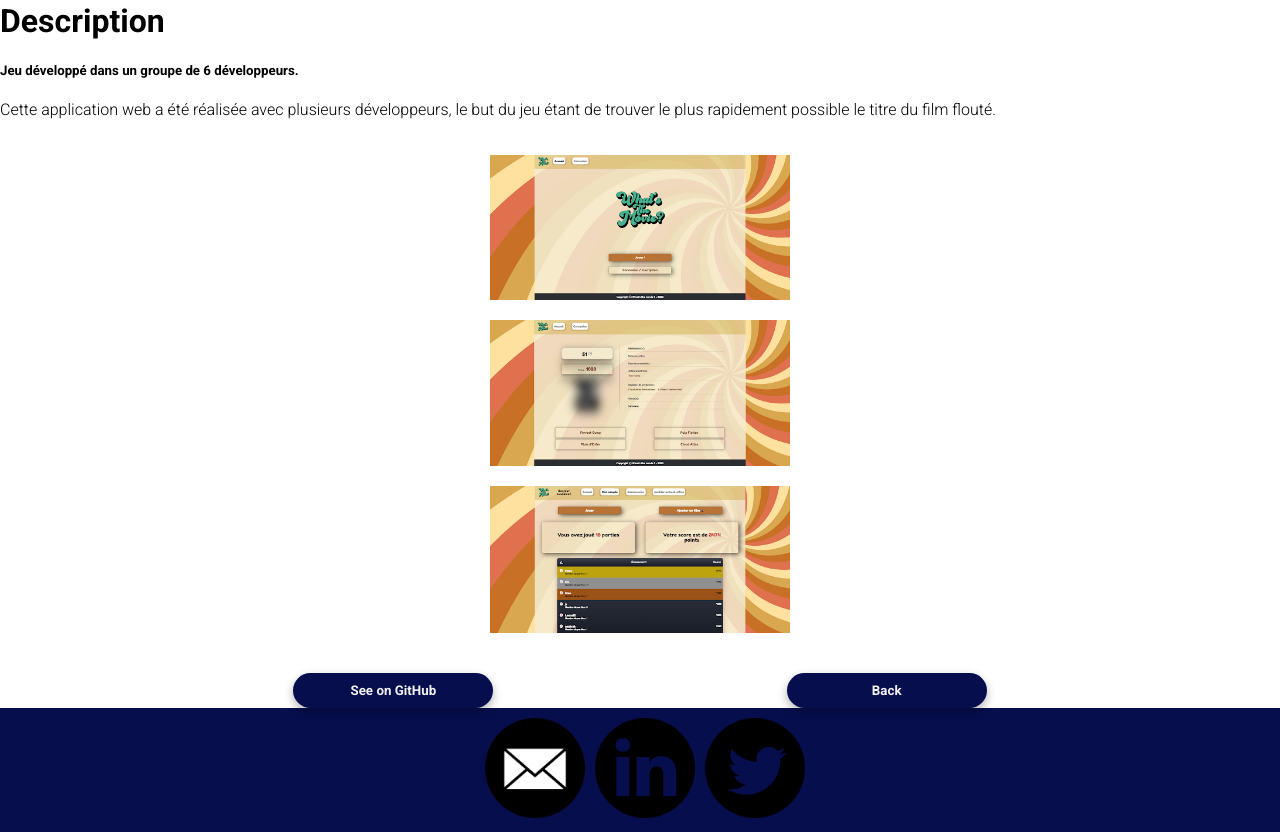
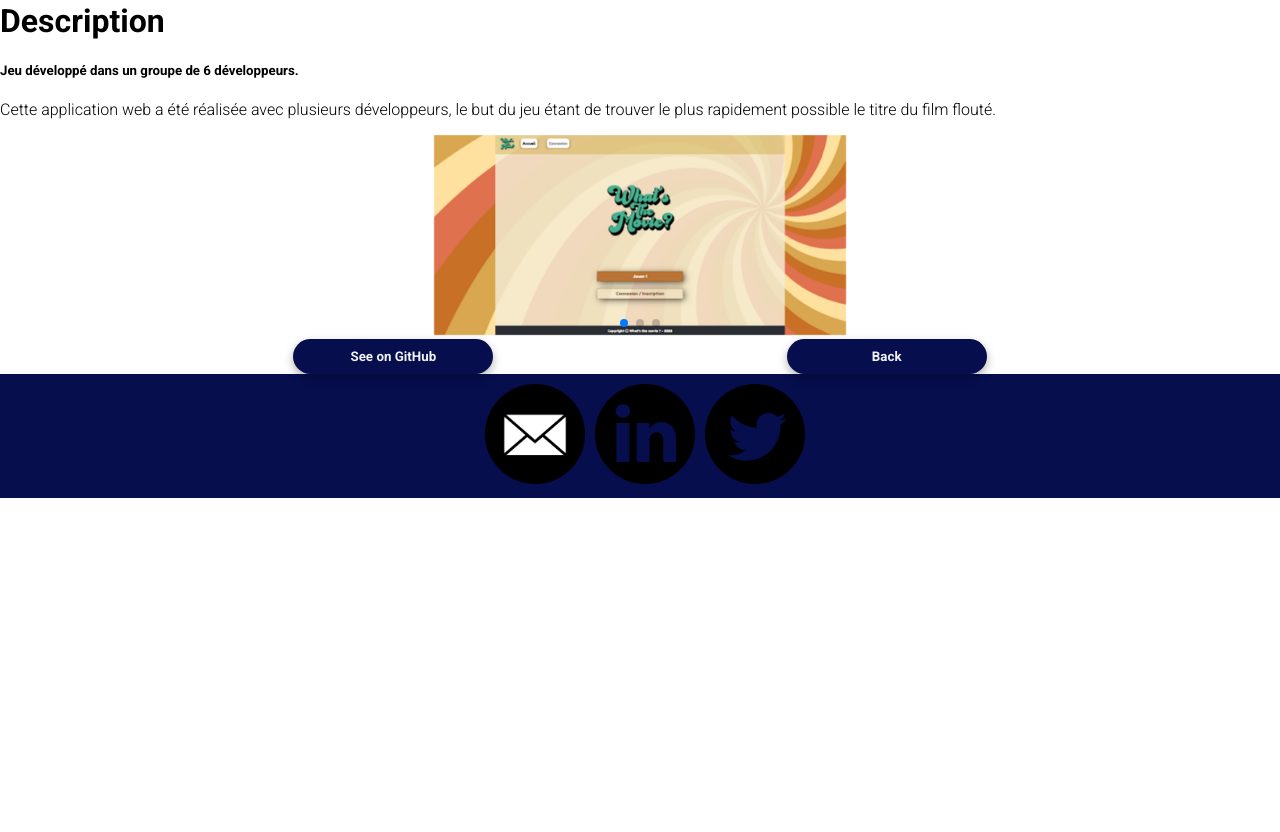
Before and after one commit to belkacem-oussama/belkacem-oussama-portfolio, a React (Vite) app: page /project/1 in a window 1280 px wide. Shown: the part 1460-2292 px from the top of the page. After the commit the page ends 1958 px from the top, so only its background shows below. Built offline with nearby package versions, Linux system fonts and the light colour scheme.

Commit message:
add img to Slide

```diff
--- a/package.json
+++ b/package.json
@@ -21,6 +21,7 @@
         "react-router-dom": "^6.16.0",
         "react-scroll-to-top": "^3.0.0",
         "sass": "^1.69.2",
+        "swiper": "^11.0.5",
         "typed.js": "^2.0.16"
     },
     "devDependencies": {
--- a/src/assets/styles/pages/project.scss
+++ b/src/assets/styles/pages/project.scss
@@ -84,15 +84,9 @@
 }
 
 .project-list-gallery {
-    display: flex;
-    flex-direction: column;
-    justify-content: center;
-    align-items: center;
-    padding: 20px;
-
     img {
-        width: 300px;
-        margin-bottom: 20px;
+        width: 100%;
+        height: 200px;
         object-fit: contain;
     }
 }
--- a/src/pages/Project.jsx
+++ b/src/pages/Project.jsx
@@ -1,5 +1,10 @@
 import { Link, useParams } from 'react-router-dom'
 import { useEffect } from 'react'
+import { Swiper, SwiperSlide } from 'swiper/react'
+import 'swiper/css'
+import 'swiper/css/pagination'
+
+import { Pagination } from 'swiper/modules'
 
 import text from '../assets/json/text.json'
 
@@ -95,7 +100,9 @@
     if (IMGByProjectMAP[selectedProject.title]) {
         galleryImages = IMGByProjectMAP[selectedProject.title].map(
             (image, index) => (
-                <img key={index} src={image} alt={`Gallery ${index + 1}`} />
+                <SwiperSlide key={index}>
+                    <img key={index} src={image} alt={`Gallery ${index + 1}`} />
+                </SwiperSlide>
             )
         )
     } else {
@@ -125,7 +132,18 @@
                     <p>{selectedProject.description}</p>
                 </span>
             </div>
-            <div className="project-list-gallery">{galleryImages}</div>
+            <div className="project-list-gallery">
+                <Swiper
+                    spaceBetween={30}
+                    pagination={{
+                        clickable: true,
+                    }}
+                    modules={[Pagination]}
+                    className="mySwiper"
+                >
+                    {galleryImages}
+                </Swiper>
+            </div>
             <div className="project-list-button">
                 <a href={selectedProject.link} target="blank">
                     <ButtonComponent text="See on GitHub" />
```
Also changed, not shown: 1 other file (tests, documents, lock files or other folders).
